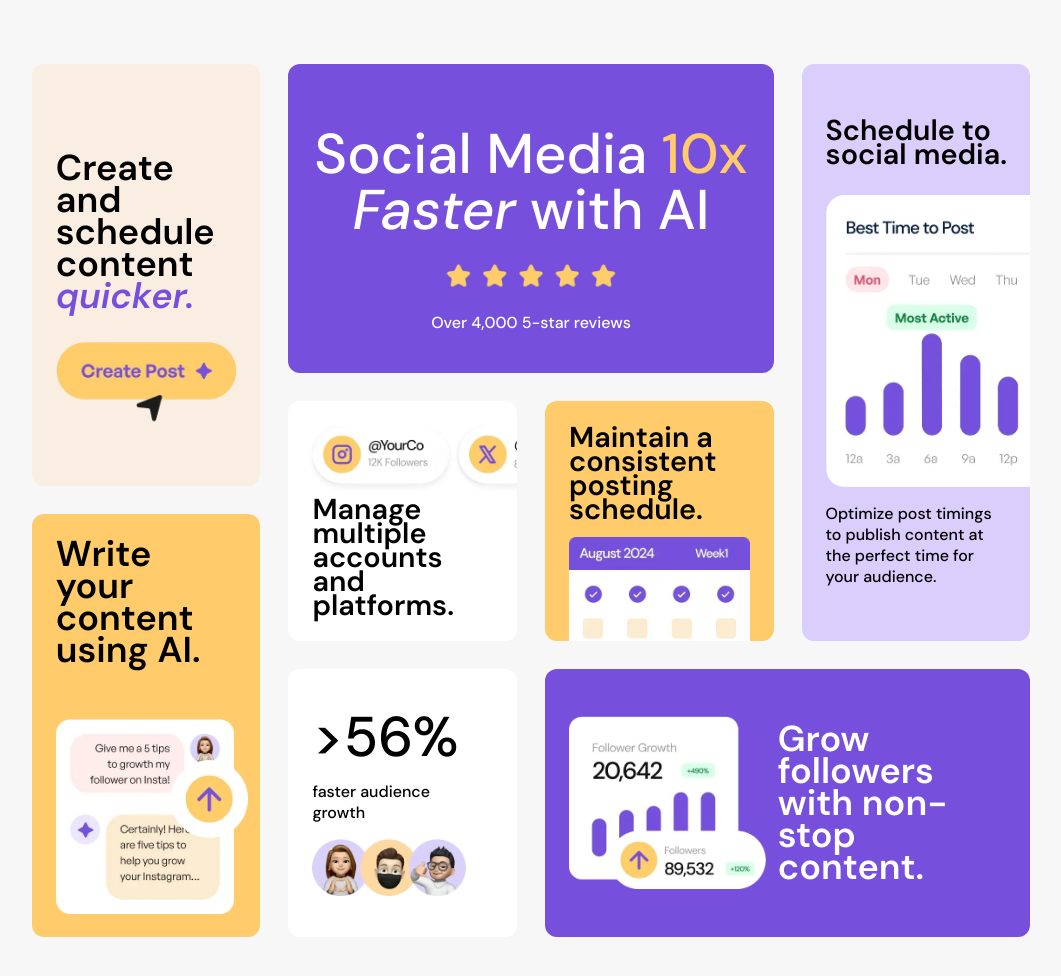
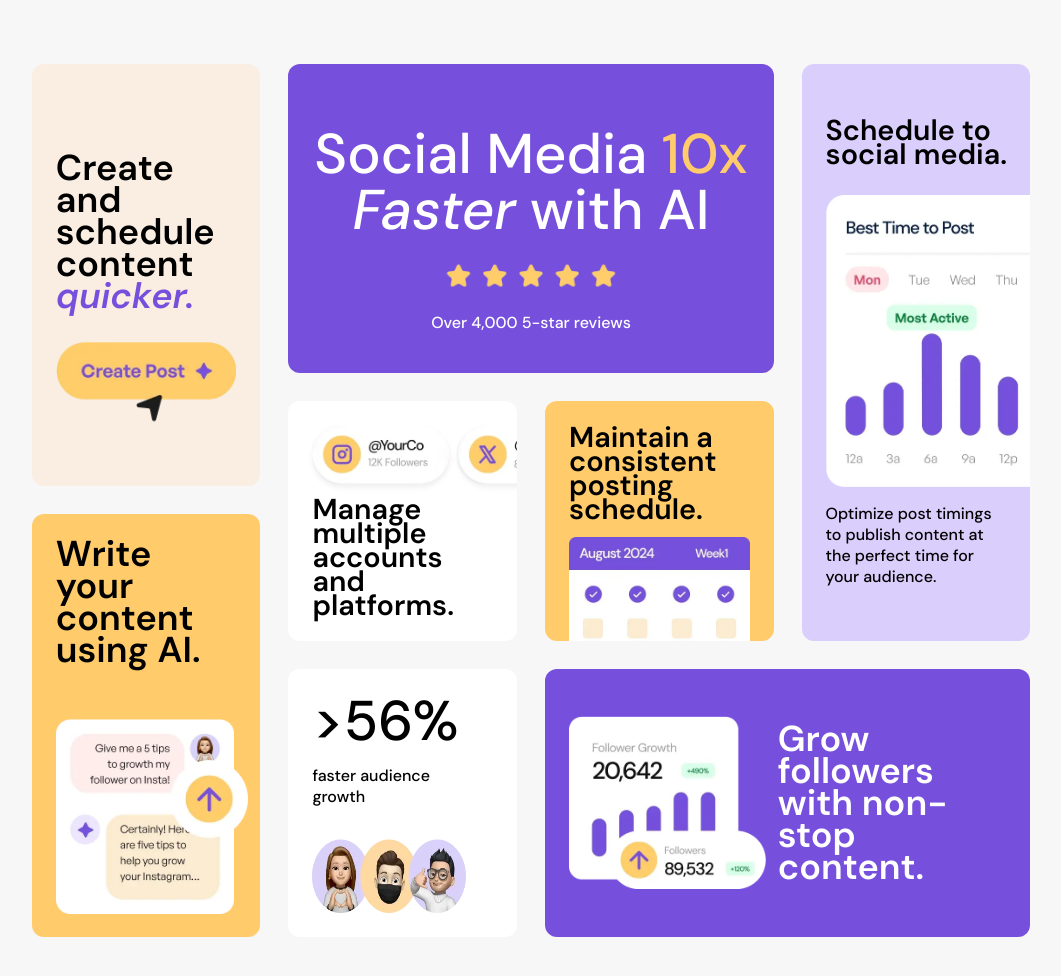
Before and after one commit to b16h22/bento_grid_main_solution, a plain HTML site: page index.html in a window 1280 px wide. Shown: the whole page, without its empty margins (109-1170 px from the left). Drawn offline with Linux system fonts and the light colour scheme; files whose address does not match are found by name.

Commit message:
edit syles.css

```diff
--- a/styles/styles.css
+++ b/styles/styles.css
@@ -78,7 +78,6 @@
       grid-row: 3;
       display: flex;
       flex-direction: column;
-      justify-content: center;
       background-color: hsl(0, 0%, 100%)
     }
 
@@ -140,6 +139,7 @@
 
     .audience {
       max-width: 85%;
+      flex-grow: 1;
     }
 
     .followers {
```
